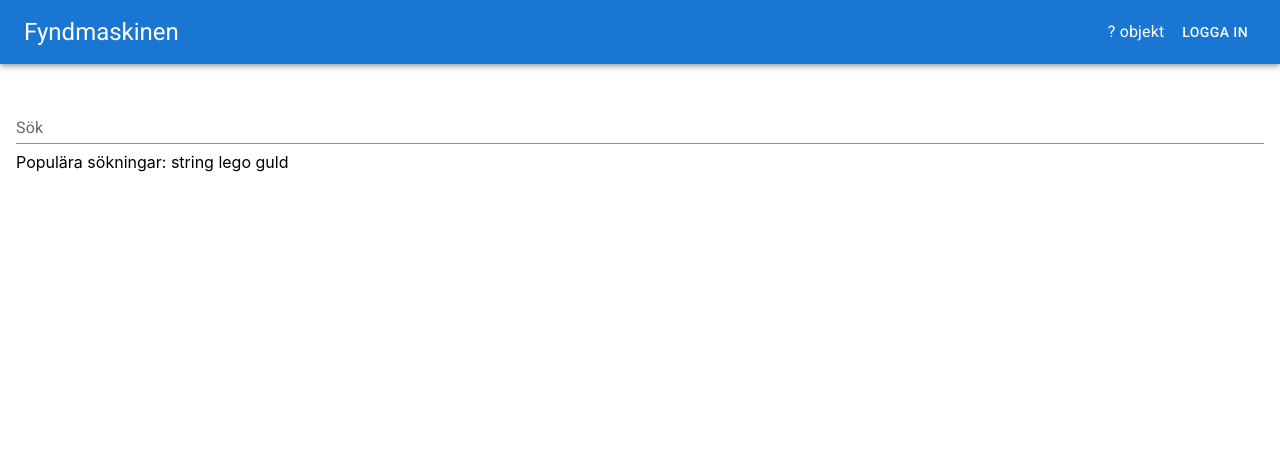
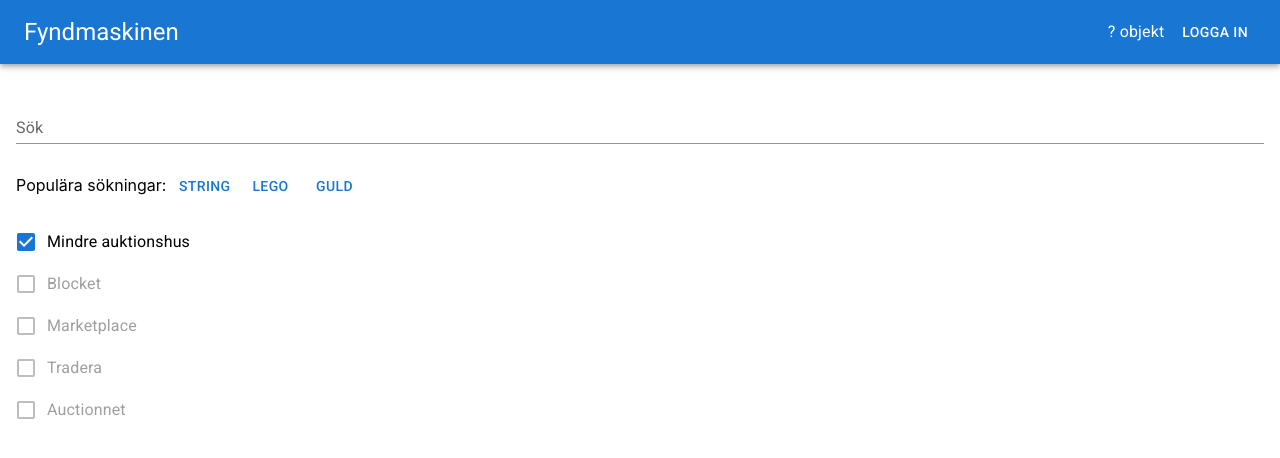
Before and after one commit to kokarn/fyndmaskinen-site, a React (Create React App) app: page / in a window 1280 px wide. Shown: the top 458 px of the page. Built offline with nearby package versions, Linux system fonts and the light colour scheme; no server answers.

Commit message:
improve display of landing-page

```diff
--- a/src/pages/main/index.js
+++ b/src/pages/main/index.js
@@ -4,9 +4,12 @@ import {
 } from 'react';
 import {
     Box,
+    Button,
     Grid,
-    // Typography,
     TextField,
+    FormGroup,
+    FormControlLabel,
+    Checkbox,
 } from '@mui/material';
 import {
     Link,
@@ -20,21 +23,8 @@ const Main = () => {
     const navigate = useNavigate();
 
     return (
-        <div
-            className = 'App'
-        >
         <Box
             m = {2}
-            >
-                <Grid
-                    container
-                    spacing = {2}
-                    // alignItems = { 'flex-end' }
-                >
-                    <Grid
-                        item
-                        md = {12}
-                        xs = {12}
         >
             <form
                 autoComplete = 'off'
@@ -43,6 +33,16 @@ const Main = () => {
                     event.preventDefault();
                     navigate(`/search/${searchRef.current.value}`);
                 }}
+            >
+                <Grid
+                    alignItems = 'center'
+                    container
+                    spacing = {2}
+                >
+                    <Grid
+                        item
+                        md = {12}
+                        xs = {12}
                     >
                         <TextField
                             fullWidth
@@ -55,47 +55,78 @@ const Main = () => {
                             margin = 'normal'
                             variant = 'standard'
                         />
-                            {/* <FormGroup>
-                            <FormControlLabel
-                                control={<Checkbox defaultChecked />}
-                                label="Auctions"
-                            />
-                            <FormControlLabel
-                                disabled
-                                control={<Checkbox />}
-                                label="Blocket"
-                            />
-                            <FormControlLabel
-                                disabled
-                                control={<Checkbox />}
-                                label="Marketplace"
-                            />
-                        </FormGroup> */}
-                        </form>
-                        <div>
+                    </Grid>
+                    <Grid
+                        item
+                        md = {12}
+                        xs = {12}
+                    >
                         {'Populära sökningar: '}
+                        <Button
+                            variant = 'text'
+                        >
                             <Link
                                 to = '/search/string'
                             >
                                 {'string'}
                             </Link>
-                            {' '}
+                        </Button>
+                        <Button
+                            variant = 'text'
+                        >
                             <Link
                                 to = '/search/lego'
                             >
                                 {'lego'}
                             </Link>
-                            {' '}
+                        </Button>
+                        <Button
+                            variant = 'text'
+                        >
                             <Link
                                 to = '/search/guld'
                             >
                                 {'guld'}
                             </Link>
-                        </div>
+                        </Button>
+                    </Grid>
+                    <Grid
+                        item
+                        md = {12}
+                        xs = {12}
+                    >
+                        <FormGroup>
+                            <FormControlLabel
+                                control = {<Checkbox
+                                    defaultChecked
+                                />}
+                                label = {'Mindre auktionshus'}
+                            />
+                            <FormControlLabel
+                                control = {<Checkbox />}
+                                disabled
+                                label = 'Blocket'
+                            />
+                            <FormControlLabel
+                                control = {<Checkbox />}
+                                disabled
+                                label = 'Marketplace'
+                            />
+                            <FormControlLabel
+                                control = {<Checkbox />}
+                                disabled
+                                label = 'Tradera'
+                            />
+                            <FormControlLabel
+                                control = {<Checkbox />}
+                                disabled
+                                label = 'Auctionnet'
+                            />
+                        </FormGroup>
                     </Grid>
                 </Grid>
+            </form>
         </Box>
-        </div>
     );
 };
 
```
Lines whose indentation alone changed are shown as unchanged.
